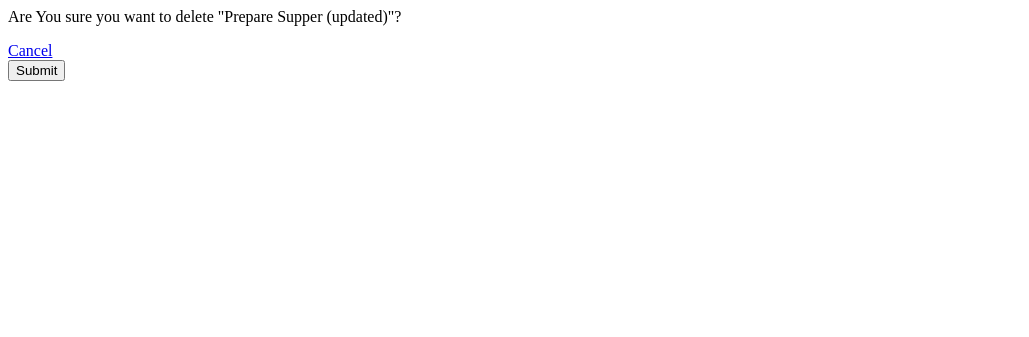
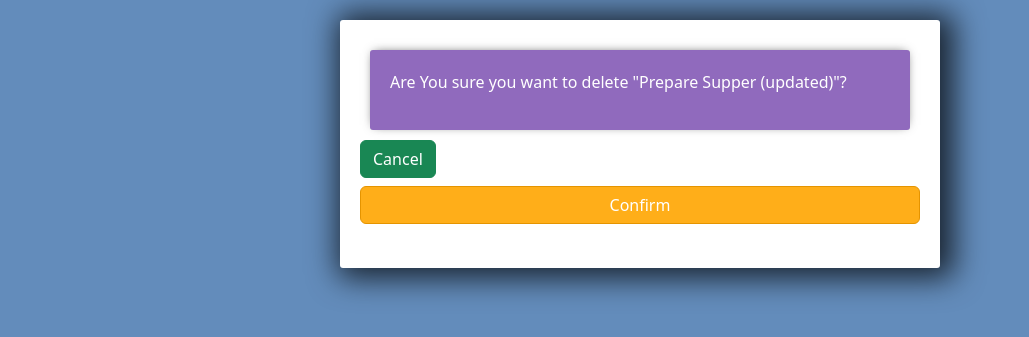
Before and after one commit to DavidSaruni/Django-Todo-App, a Django app: page /delete_task/2/ in a window 1280 px wide. Shown: the top 337 px of the page, without its empty margins (0-1029 px from the left). Run offline with Django 4.2, Linux system fonts and the light colour scheme; data comes from the database, SQL or seed files in the repository; both versions use the stored data as it was after the commit.

Commit message:
CSS Styling

```diff
--- a/tasks/templates/tasks/delete_task.html
+++ b/tasks/templates/tasks/delete_task.html
@@ -1,8 +1,49 @@
-<p>Are You sure you want to delete "{{item}}"?</p>
+<link href="https://cdn.jsdelivr.net/npm/bootstrap@5.3.0-alpha1/dist/css/bootstrap.min.css" rel="stylesheet" integrity="sha384-GLhlTQ8iRABdZLl6O3oVMWSktQOp6b7In1Zl3/Jr59b6EGGoI1aFkw7cmDA6j6gD" crossorigin="anonymous">
+<style>
+    body{
+        background-color: #638CBB;
+    }
+    input{
+        width: 100%;
+        padding: 12px 26px;
+        margin: 8px 0;
+        box-sizing: border-box;
+    }
+    input::placeholder {
+        color: #d3d3d3;
+    }
+    .center-column{
+        width: 600px;
+        margin: 20px auto;
+        padding: 20px;
+        background-color: #fff;
+        border-radius: 3px;
+        box-shadow: 6px 2px 30px 8px rgba(0,0,0,0.75);
+    }
+    .item-row{
+        background-color: #906abd;
+        margin: 10px;
+        padding: 20px;
+        border-radius: 3px;
+        color: #fff;
+        font-size: 16px;
+        box-shadow: 0px -1px 10px -4px rgba(0, 0, 0, 0.75);
+    }
+    .btn-danger{
+        background-color: #ffae19;
+        border-color: #e59400;
+    }
+</style>
 
-<a href="{% url 'list' %}">Cancel</a>
+<div class="center-column">
+    <div class="item-row">
+        <p>Are You sure you want to delete "{{item}}"?</p>
+    </div>
 
-<form method="post" action="">
-    {% csrf_token %}
-    <input type="submit" name="Confirm">
-</form>
+    <a class="btn btn-success" href="{% url 'list' %}">Cancel</a>
+
+    <form method="post" action="">
+        {% csrf_token %}
+        <input class="btn btn-danger" type="submit" name="Confirm" value="Confirm">
+    </form>
+</div>
```
Also changed, not shown: tasks/templates/tasks/update_task.html (+48 -6 lines), db.sqlite3.
